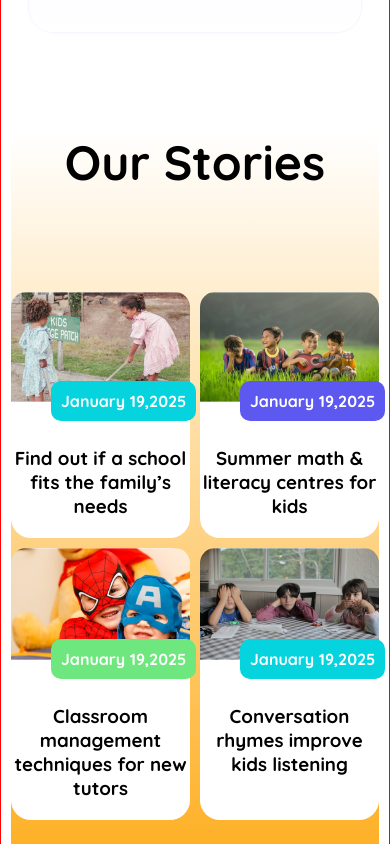
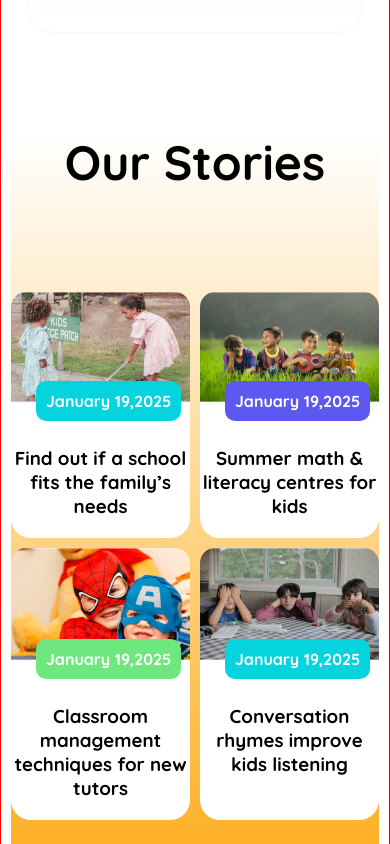
Before and after one commit to mhsumon0174/Assignment-2-2025, a plain HTML site: page index.html in a window 390 px wide. Shown: the part 3260-4104 px from the top of the page. Drawn offline with Linux system fonts and the light colour scheme.

Commit message:
all-responsive

```diff
--- a/styles/style.css
+++ b/styles/style.css
@@ -387,11 +387,16 @@ gap: 10px;
     display: none;
 }
 .card-section{
-    max-width: 576px;
+    width: fit-content;
 }
 .main-card{
     display: flex;
 
+
+}
+.main-card .date{
+    position: relative;
+    left: 25px;
 
 }
 
```
